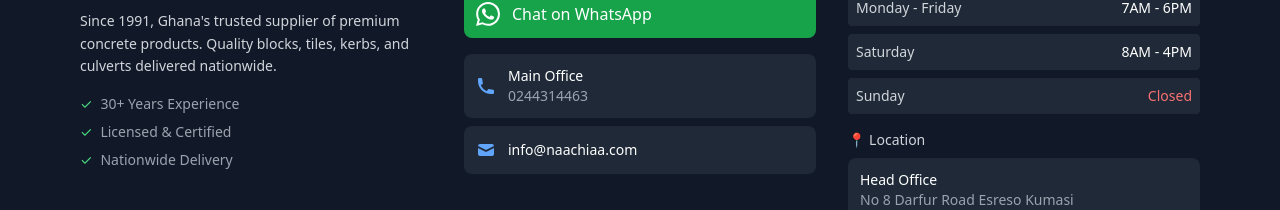
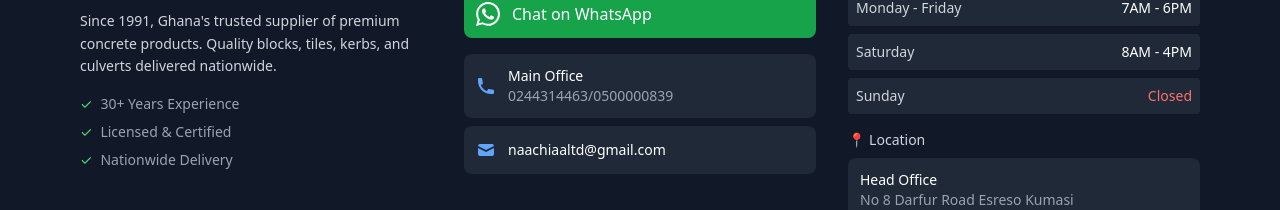
Before and after one commit to Benappiahpoku/naachiaa-website-v1, a Vue app: page / in a window 1280 px wide. Shown: the part 3987-4197 px from the top of the page. Built offline with nearby package versions, Linux system fonts and the light colour scheme.

Commit message:
email-number-change

```diff
--- a/src/components/common/ContactSection.vue
+++ b/src/components/common/ContactSection.vue
@@ -93,7 +93,7 @@
  */
 const businessInfo = {
   phone: '0244314463',
-  whatsappNumber: '0244314463',
+  whatsappNumber: '05000000839',
   address: 'Industrial Area, Tema, Greater Accra Region, Ghana',
   companyName: 'Naachiaa Estates'
 }
--- a/src/components/layout/Footer.vue
+++ b/src/components/layout/Footer.vue
@@ -74,7 +74,7 @@
               </svg>
               <div>
                 <div class="text-sm font-medium text-white">Main Office</div>
-                <div class="text-sm text-gray-400">0244314463</div>
+                <div class="text-sm text-gray-400">0244314463/0500000839</div>
               </div>
             </a>
 
@@ -85,7 +85,7 @@
                 <path d="M2.003 5.884L10 9.882l7.997-3.998A2 2 0 0016 4H4a2 2 0 00-1.997 1.884z" />
                 <path d="M18 8.118l-8 4-8-4V14a2 2 0 002 2h12a2 2 0 002-2V8.118z" />
               </svg>
-              <span class="text-white">info@naachiaa.com</span>
+              <span class="text-white">naachiaaltd@gmail.com</span>
             </a>
           </div>
         </div>
--- a/src/views/ContactView.vue
+++ b/src/views/ContactView.vue
@@ -164,7 +164,7 @@
                 <h3 class="text-xl font-bold text-gray-900 mb-2">Email Us</h3>
                 <div class="text-gray-600">
                   <a href="mailto:info@naachiaa.com" class="text-green-600 hover:text-green-700 font-medium">
-                    info@naachiaa.com
+                    naachiaaLtd@gmail.com
                   </a>
                   <p class="text-sm mt-1">For detailed inquiries and quotes</p>
                 </div>
@@ -271,9 +271,9 @@
  * Business contact information for Naachiaa Estates
  */
 const businessInfo = {
-  whatsappNumber: '0244314463',
-  email: 'info@naachiaa.com',
-  address: 'Industrial Area, Tema, Greater Accra Region, Ghana',
+  whatsappNumber: '0500000839',
+  email: 'naachiaaltd@gmail.com',
+  address: 'No. 8 Darfur Road, Esreso, Kumasi, Ashanti Region, Ghana',
   companyName: 'Naachiaa Estates'
 }
 
```
